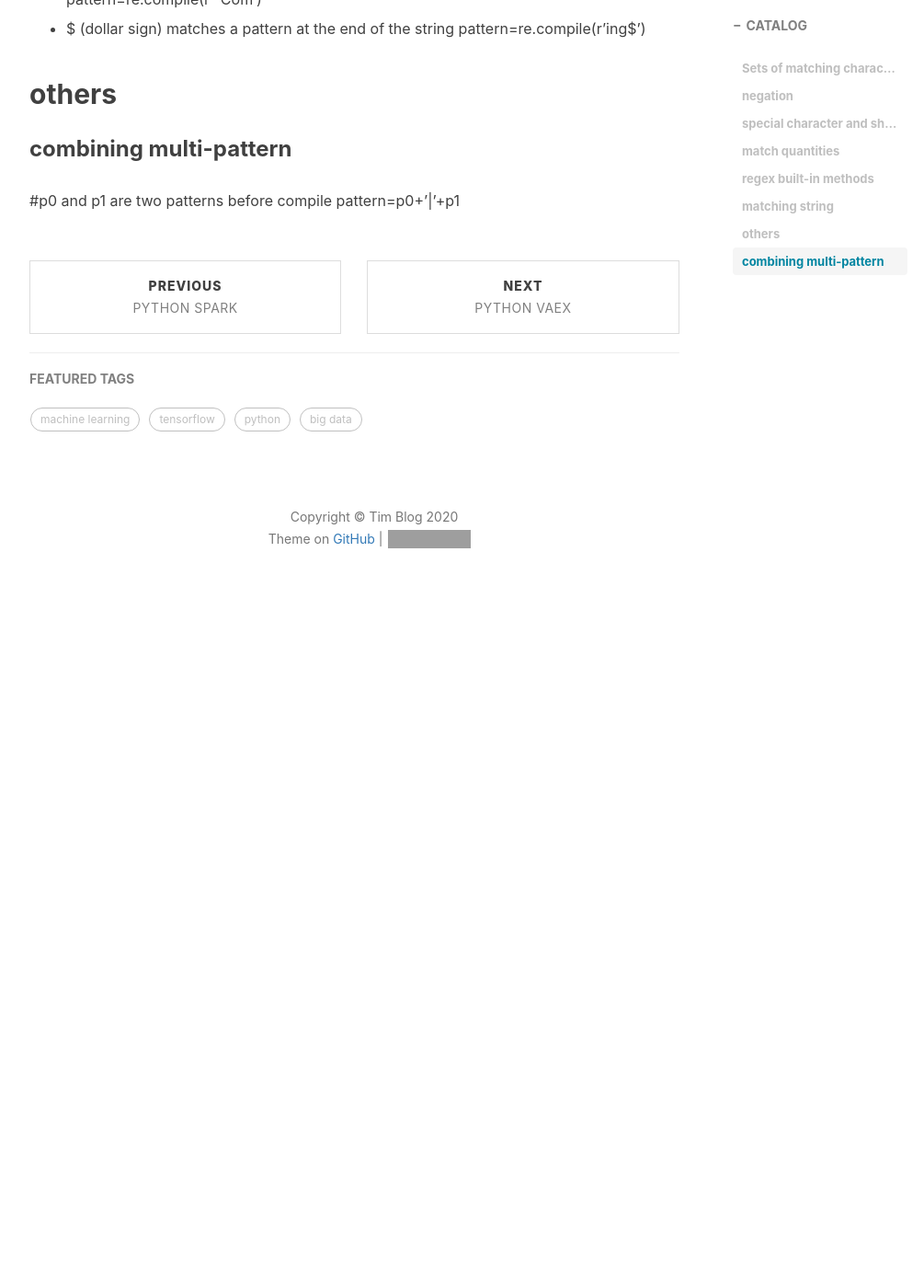
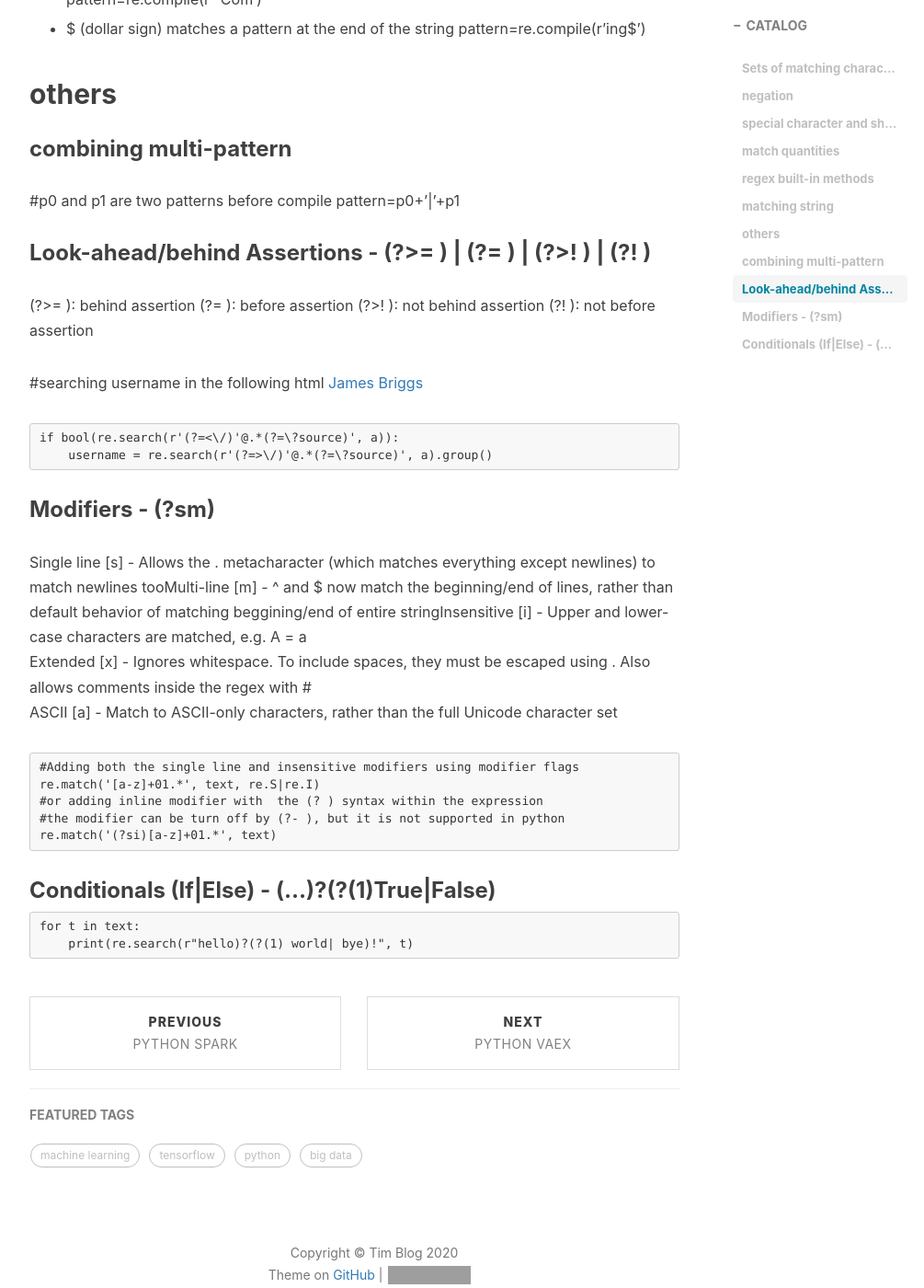
Before and after one commit to neverset123/YWHome, a Jekyll site: the page built from _posts/2020-06-13-Python Regex.md, in a window 1280 px wide and 1400 px high, scrolled down 2163 px. Shown: the whole window at 92% size, without its empty margins (233-1238 px from the left). Built offline with Jekyll 4.4.1, drawn with Linux system fonts in a browser that asks for light colours; nearby versions of some CDN libraries; comment, search, counter and statistics services are not loaded; before the commit the page ends 2853 px from its top, so only the background shows below that; grey boxes are pictures that could not be loaded.

Commit message:
regex added

```diff
--- a/_posts/2020-06-13-Python Regex.md
+++ b/_posts/2020-06-13-Python Regex.md
@@ -97,3 +97,34 @@ used to get rid of extrinsic characters which messing up a regular sent
 ### combining multi-pattern
    #p0 and p1 are two patterns before compile
     pattern=p0+'|'+p1
+
+### Look-ahead/behind Assertions - (?>= ) | (?= ) | (?>! ) | (?! )
+
+(?>= ): behind assertion
+ (?= ): before assertion
+(?>! ): not behind assertion
+(?! ): not before assertion
+
+#searching username in the following html
+<a href="/@jamescalam?source=post_page-----22e4e63463af----------------------" class="cg ch au av aw ax ay az #ba bb it be ck cl" rel="noopener">James Briggs</a>
+
+    if bool(re.search(r'(?=<\/)'@.*(?=\?source)', a)):
+        username = re.search(r'(?=>\/)'@.*(?=\?source)', a).group()
+
+### Modifiers - (?sm)
+
+Single line [s] - Allows the . metacharacter (which matches everything except newlines) to match newlines   tooMulti-line [m] - ^ and $ now match the beginning/end of lines, rather than default behavior of matching beggining/end of entire stringInsensitive [i] - Upper and lower-case characters are matched, e.g. A = a
+Extended [x] - Ignores whitespace. To include spaces, they must be escaped using \. Also allows comments inside the regex with #
+ASCII [a] - Match to ASCII-only characters, rather than the full Unicode character set
+
+    #Adding both the single line and insensitive modifiers using modifier flags
+    re.match('[a-z]+01.*', text, re.S|re.I)
+    #or adding inline modifier with  the (? ) syntax within the expression
+    #the modifier can be turn off by (?- ), but it is not supported in python
+    re.match('(?si)[a-z]+01.*', text)
+
+
+### Conditionals (If|Else) - (...)?(?(1)True|False)
+
+    for t in text:
+        print(re.search(r"hello)?(?(1) world| bye)!", t)
```
